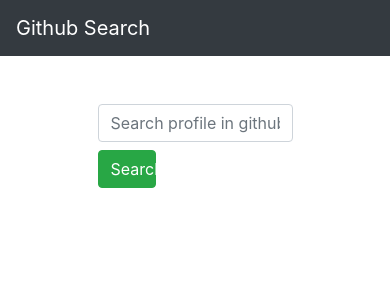
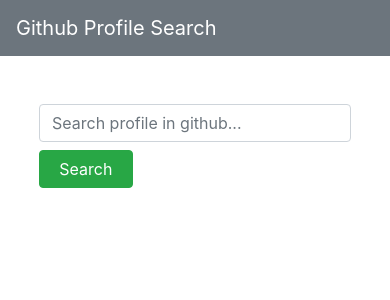
Before and after one commit to blzn50/githubSearchReact, a React (Create React App) app: page / in a window 390 px wide. Shown: the top 300 px of the page. Built offline with nearby package versions, Linux system fonts and the light colour scheme.

Commit message:
updated search box sizing in small screen

```diff
--- a/src/App.css
+++ b/src/App.css
@@ -7,6 +7,7 @@
 
 a:hover {
   text-decoration: none;
+  color: tomato;
 }
 
 .search {
@@ -93,3 +94,12 @@
     width: 35%;
   }
 }
+
+@media only screen and (max-width: 500px) {
+  .search {
+    width: 80%;
+  }
+  .searchList {
+    width: 80%;
+  }
+}
--- a/src/components/Header.js
+++ b/src/components/Header.js
@@ -3,20 +3,20 @@
 
 class Header extends React.Component {
   state = {
-    isOpen: false
+    isOpen: false,
   };
 
   toggle() {
     this.setState({
-      isOpen: !this.state.isOpen
+      isOpen: !this.state.isOpen,
     });
   }
 
   render() {
     return (
       <div>
-        <Navbar color="dark" expand="md" className="mb-5">
-          <NavbarBrand href="/">Github Search</NavbarBrand>
+        <Navbar color="secondary" expand="md" className="mb-5">
+          <NavbarBrand href="/">Github Profile Search</NavbarBrand>
           <NavbarToggler onClick={this.toggle} />
           {/* <Collapse isOpen={this.state.isOpen} navbar>
             <Nav className="ml-auto" navbar>
```
